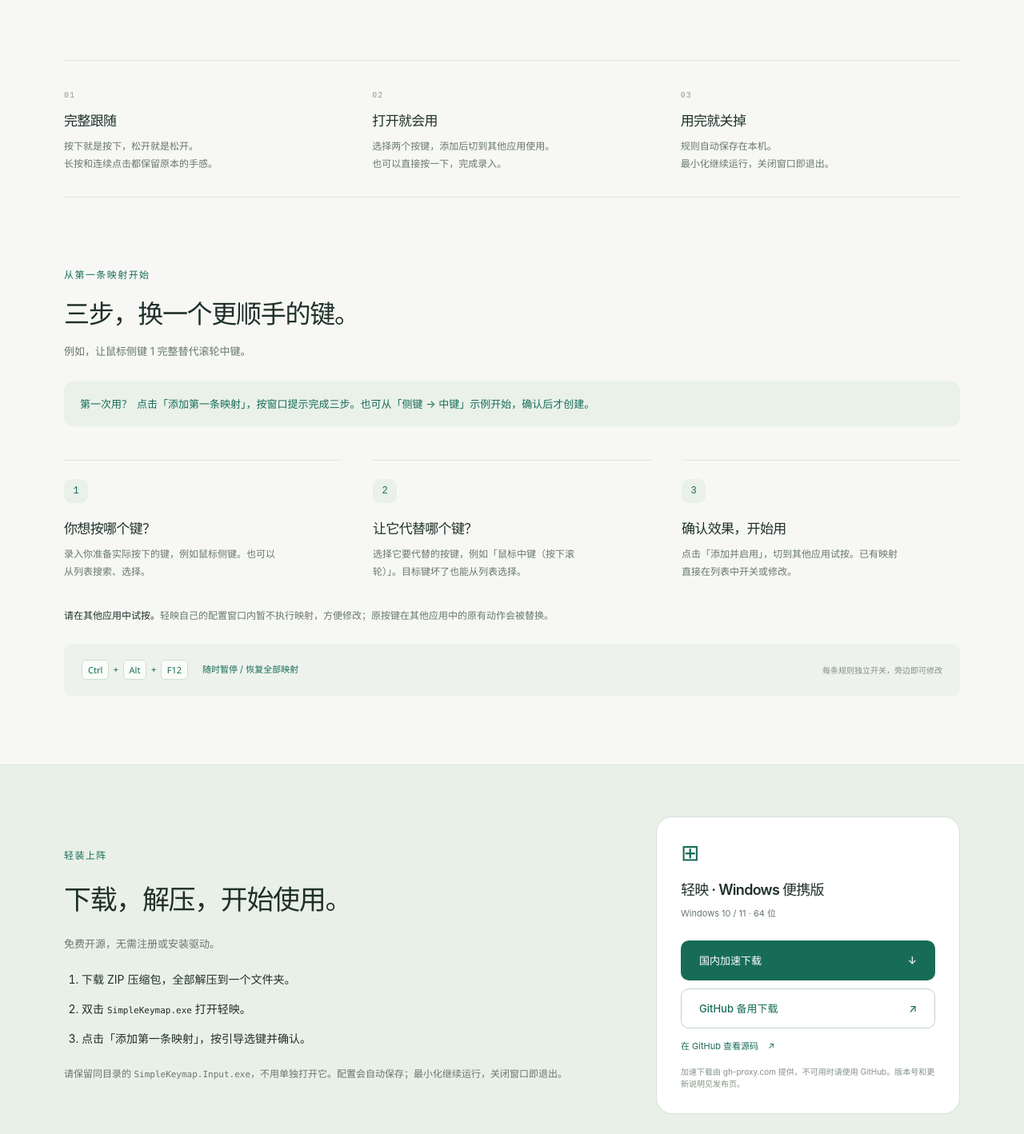
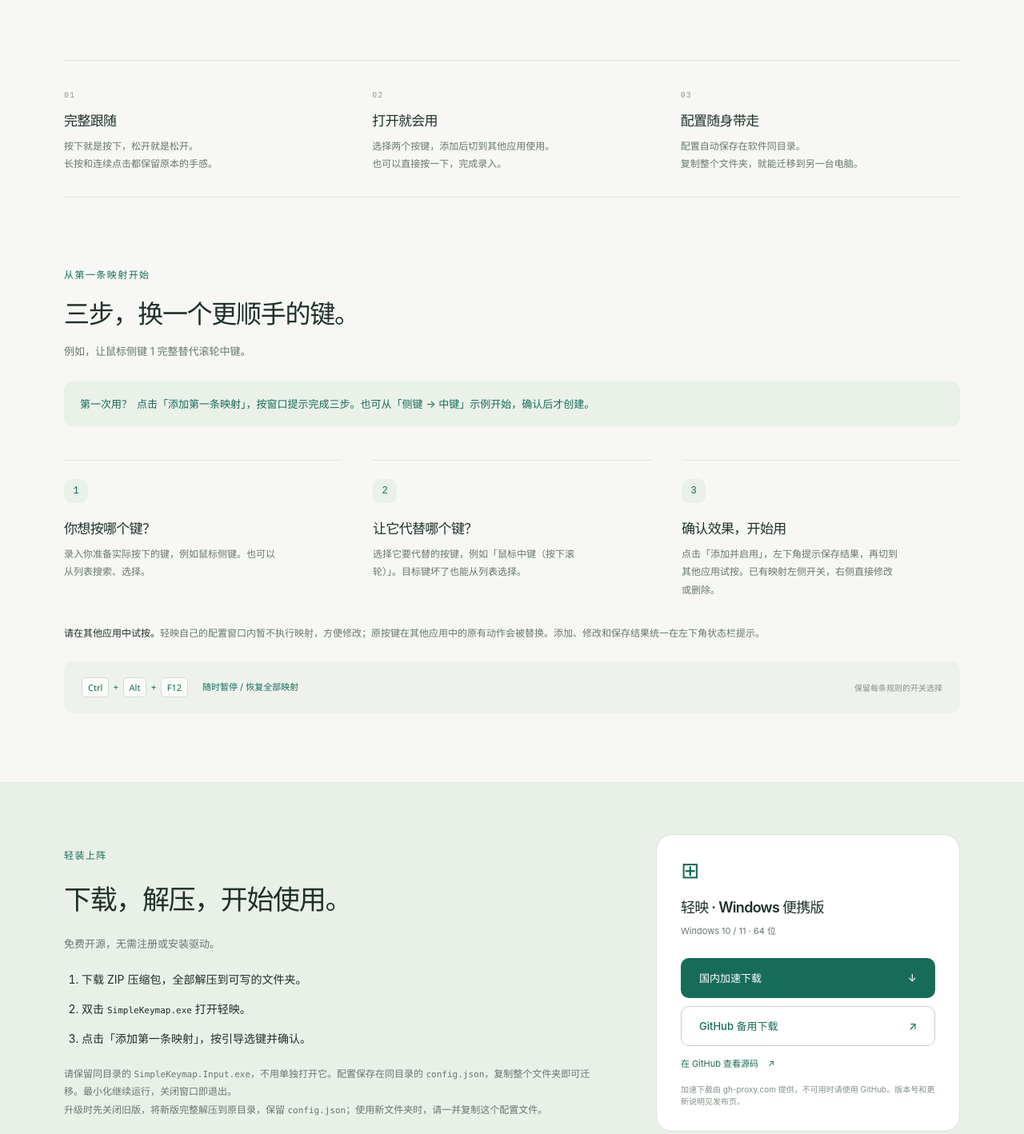
Before and after one commit to indiefun/simple-keymap, a website: page site/index.html in a window 1280 px wide. Shown: the part 641-2059 px from the top of the page at 80% size. Drawn offline with Linux system fonts and the light colour scheme.

Commit message:
Align website guidance with v1.2.2 portable app workflow

```diff
--- a/site/index.html
+++ b/site/index.html
@@ -98,20 +98,20 @@
     <section class="benefits wrap" aria-label="轻映的特点">
       <article><span class="feature-mark" aria-hidden="true">01</span><h2>完整跟随</h2><p>按下就是按下，松开就是松开。<br>长按和连续点击都保留原本的手感。</p></article>
       <article><span class="feature-mark" aria-hidden="true">02</span><h2>打开就会用</h2><p>选择两个按键，添加后切到其他应用使用。<br>也可以直接按一下，完成录入。</p></article>
-      <article><span class="feature-mark" aria-hidden="true">03</span><h2>用完就关掉</h2><p>规则自动保存在本机。<br>最小化继续运行，关闭窗口即退出。</p></article>
+      <article><span class="feature-mark" aria-hidden="true">03</span><h2>配置随身带走</h2><p>配置自动保存在软件同目录。<br>复制整个文件夹，就能迁移到另一台电脑。</p></article>
     </section>
 
     <section class="section wrap how-section" id="how">
       <div class="section-heading"><p class="eyebrow">从第一条映射开始</p><h2>三步，换一个更顺手的键。</h2><p>例如，让鼠标侧键 1 完整替代滚轮中键。</p></div>
       <p class="quick-start"><strong>第一次用？</strong>点击「添加第一条映射」，按窗口提示完成三步。也可从「侧键 → 中键」示例开始，确认后才创建。</p>
-      <ol class="steps"><li><span class="step-number">1</span><h3>你想按哪个键？</h3><p>录入你准备实际按下的键，例如鼠标侧键。也可以从列表搜索、选择。</p></li><li><span class="step-number">2</span><h3>让它代替哪个键？</h3><p>选择它要代替的按键，例如「鼠标中键（按下滚轮）」。目标键坏了也能从列表选择。</p></li><li><span class="step-number">3</span><h3>确认效果，开始用</h3><p>点击「添加并启用」，切到其他应用试按。已有映射直接在列表中开关或修改。</p></li></ol>
-      <p class="usage-note"><strong>请在其他应用中试按。</strong>轻映自己的配置窗口内暂不执行映射，方便修改；原按键在其他应用中的原有动作会被替换。</p>
-      <div class="shortcut-note"><span><kbd>Ctrl</kbd> <span>+</span> <kbd>Alt</kbd> <span>+</span> <kbd>F12</kbd></span><p>随时暂停 / 恢复全部映射</p><span class="quiet">每条规则独立开关，旁边即可修改</span></div>
+      <ol class="steps"><li><span class="step-number">1</span><h3>你想按哪个键？</h3><p>录入你准备实际按下的键，例如鼠标侧键。也可以从列表搜索、选择。</p></li><li><span class="step-number">2</span><h3>让它代替哪个键？</h3><p>选择它要代替的按键，例如「鼠标中键（按下滚轮）」。目标键坏了也能从列表选择。</p></li><li><span class="step-number">3</span><h3>确认效果，开始用</h3><p>点击「添加并启用」，左下角提示保存结果，再切到其他应用试按。已有映射左侧开关，右侧直接修改或删除。</p></li></ol>
+      <p class="usage-note"><strong>请在其他应用中试按。</strong>轻映自己的配置窗口内暂不执行映射，方便修改；原按键在其他应用中的原有动作会被替换。添加、修改和保存结果统一在左下角状态栏提示。</p>
+      <div class="shortcut-note"><span><kbd>Ctrl</kbd> <span>+</span> <kbd>Alt</kbd> <span>+</span> <kbd>F12</kbd></span><p>随时暂停 / 恢复全部映射</p><span class="quiet">保留每条规则的开关选择</span></div>
     </section>
 
     <section class="download-section" id="download">
       <div class="wrap download-inner">
-        <div class="download-copy"><p class="eyebrow">轻装上阵</p><h2>下载，解压，开始使用。</h2><p>免费开源，无需注册或安装驱动。</p><ol class="download-steps"><li>下载 ZIP 压缩包，<strong>全部解压</strong>到一个文件夹。</li><li>双击 <code>SimpleKeymap.exe</code> 打开轻映。</li><li>点击「添加第一条映射」，按引导选键并确认。</li></ol><p class="package-note">请保留同目录的 <code>SimpleKeymap.Input.exe</code>，不用单独打开它。配置会自动保存；最小化继续运行，关闭窗口即退出。</p></div>
+        <div class="download-copy"><p class="eyebrow">轻装上阵</p><h2>下载，解压，开始使用。</h2><p>免费开源，无需注册或安装驱动。</p><ol class="download-steps"><li>下载 ZIP 压缩包，<strong>全部解压</strong>到可写的文件夹。</li><li>双击 <code>SimpleKeymap.exe</code> 打开轻映。</li><li>点击「添加第一条映射」，按引导选键并确认。</li></ol><p class="package-note">请保留同目录的 <code>SimpleKeymap.Input.exe</code>，不用单独打开它。配置保存在同目录的 <code>config.json</code>，复制整个文件夹即可迁移。最小化继续运行，关闭窗口即退出。</p><p class="package-note">升级时先关闭旧版，将新版完整解压到原目录，保留 <code>config.json</code>；使用新文件夹时，请一并复制这个配置文件。</p></div>
         <div class="download-panel">
           <span class="platform-mark" aria-hidden="true">⊞</span><h3>轻映 · Windows 便携版</h3><p>Windows 10 / 11 · 64 位</p>
           <div class="download-links">
@@ -124,7 +124,7 @@
       </div>
     </section>
 
-    <section class="section wrap faq-section" id="faq"><div class="section-heading"><p class="eyebrow">你可能想知道</p><h2>简单，也说清楚。</h2></div><div class="faq-list"><details><summary>免费吗？源码在哪里？</summary><p>轻映是免费开源项目，全部功能免费使用，捐助完全自愿。源码在 <a data-repository href="https://github.com/indiefun/simple-keymap">GitHub 项目仓库</a>，采用 <a data-license href="https://github.com/indiefun/simple-keymap/blob/main/LICENSE">GPL-3.0 许可证</a>。如果你要修改、分发软件，请阅读仓库中的许可和品牌说明。</p></details><details><summary>支持哪些按键？</summary><p>支持鼠标左键、右键、中键、侧键 1 / 2，以及字母、数字、F1–F12、方向键、常用编辑键、小键盘、媒体键等。轻映专注单个按键的映射，不提供宏、组合键或滚轮滚动映射。</p></details><details><summary>可以在游戏里使用吗？</summary><p>取决于游戏是否接受 Windows 模拟输入。目标程序以管理员运行时，轻映也需要相同权限。部分游戏或受保护程序可能不接受模拟输入，轻映不承诺对所有游戏生效。</p></details><details><summary>为什么在配置窗口内试按没有效果？</summary><p>为了方便修改配置，轻映在自己的窗口内暂不执行映射。请切换到其他应用后再试；最小化后仍会继续运行，关闭窗口则会停止映射并退出。</p></details><details><summary>配置存在哪里？会收集输入记录吗？</summary><p>配置保存在软件同目录的 <code>config.json</code>，复制整个软件文件夹即可迁移。升级请保留这个文件。轻映不上传按键记录，不做账号或云端同步。网页也没有统计脚本。</p></details><details><summary>遇到输入发送超时怎么办？</summary><p>程序会暂停映射并显示原因。若 Windows 输入调用卡在内核里，请先保存工作并重启 Windows；反复结束任务或重新开启映射不能保证恢复输入链路。反馈时请附上系统版本、目标应用和复现步骤。</p></details></div></section>
+    <section class="section wrap faq-section" id="faq"><div class="section-heading"><p class="eyebrow">你可能想知道</p><h2>简单，也说清楚。</h2></div><div class="faq-list"><details><summary>免费吗？源码在哪里？</summary><p>轻映是免费开源项目，全部功能免费使用，捐助完全自愿。源码在 <a data-repository href="https://github.com/indiefun/simple-keymap">GitHub 项目仓库</a>，采用 <a data-license href="https://github.com/indiefun/simple-keymap/blob/main/LICENSE">GPL-3.0 许可证</a>。如果你要修改、分发软件，请阅读仓库中的许可和品牌说明。</p></details><details><summary>支持哪些按键？</summary><p>支持鼠标左键、右键、中键、侧键 1 / 2，以及字母、数字、F1–F12、方向键、常用编辑键、小键盘、媒体键等。轻映专注单个按键的映射，不提供宏、组合键或滚轮滚动映射。</p></details><details><summary>可以在游戏里使用吗？</summary><p>取决于游戏是否接受 Windows 模拟输入。目标程序以管理员运行时，轻映也需要相同权限。部分游戏或受保护程序可能不接受模拟输入，轻映不承诺对所有游戏生效。</p></details><details><summary>为什么在配置窗口内试按没有效果？</summary><p>为了方便修改配置，轻映在自己的窗口内暂不执行映射。请切换到其他应用后再试；最小化后仍会继续运行，关闭窗口则会停止映射并退出。</p></details><details><summary>配置存在哪里？会收集输入记录吗？</summary><p>配置保存在软件同目录的 <code>config.json</code>，复制整个软件文件夹即可迁移。升级请保留这个文件。轻映不上传按键记录，不做账号或云端同步。网页也没有统计脚本。</p></details><details><summary>怎么检查更新和升级？</summary><p>点击软件顶部「检查更新」，可查看最新版本并前往下载。也可勾选「启动时检查更新」，该选项默认关闭；开启后只检查并提示，由你下载和替换。升级前关闭旧版，完整解压新版并保留 <code>config.json</code>。</p></details><details><summary>遇到输入发送超时怎么办？</summary><p>程序会暂停映射并显示原因。若 Windows 输入调用卡在内核里，请先保存工作并重启 Windows；反复结束任务或重新开启映射不能保证恢复输入链路。反馈时请附上系统版本、目标应用和复现步骤。</p></details></div></section>
 
     <section class="section wrap support-section" id="support" aria-labelledby="support-title">
       <div class="section-heading"><p class="eyebrow">支持与反馈</p><h2 id="support-title">一句反馈，也是一份支持。</h2><p>遇到问题，来群里聊聊；觉得好用，也欢迎请作者喝杯咖啡。</p></div>
```
Also changed, not shown: site/README.md.
